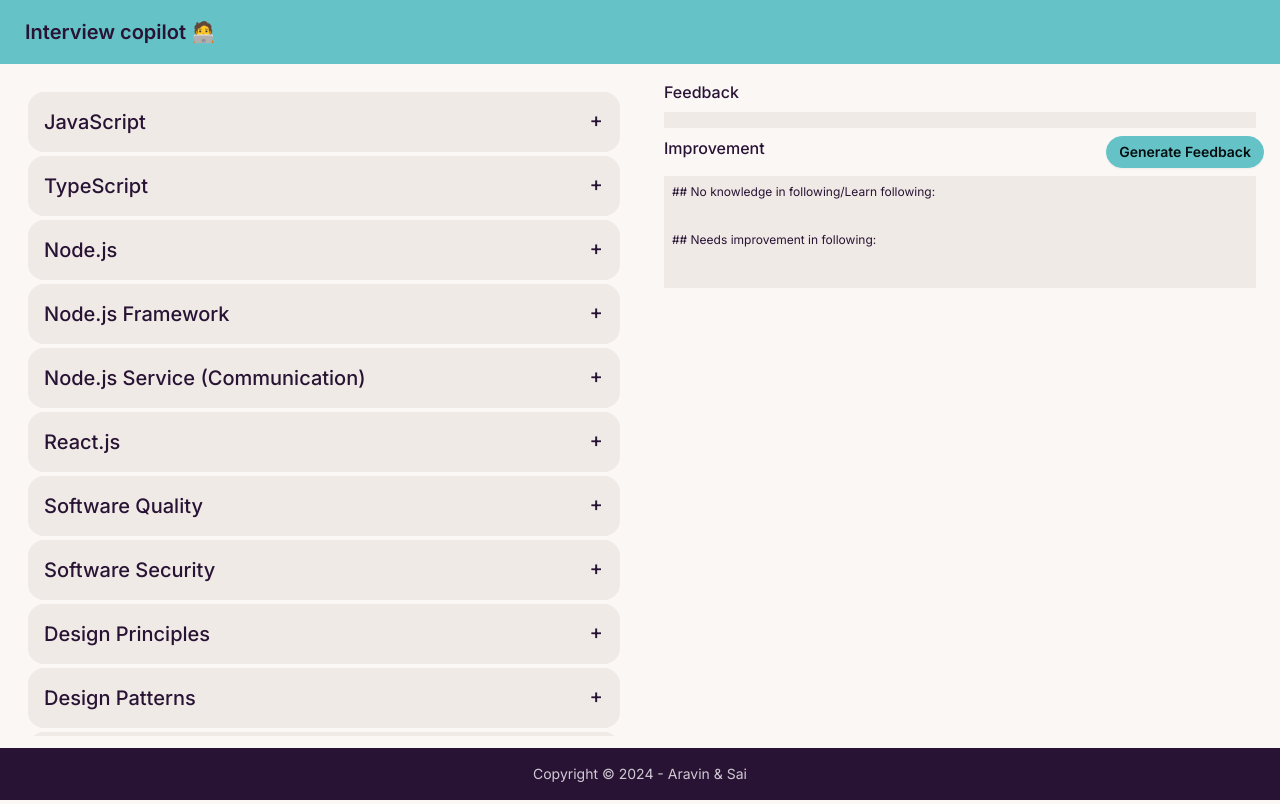
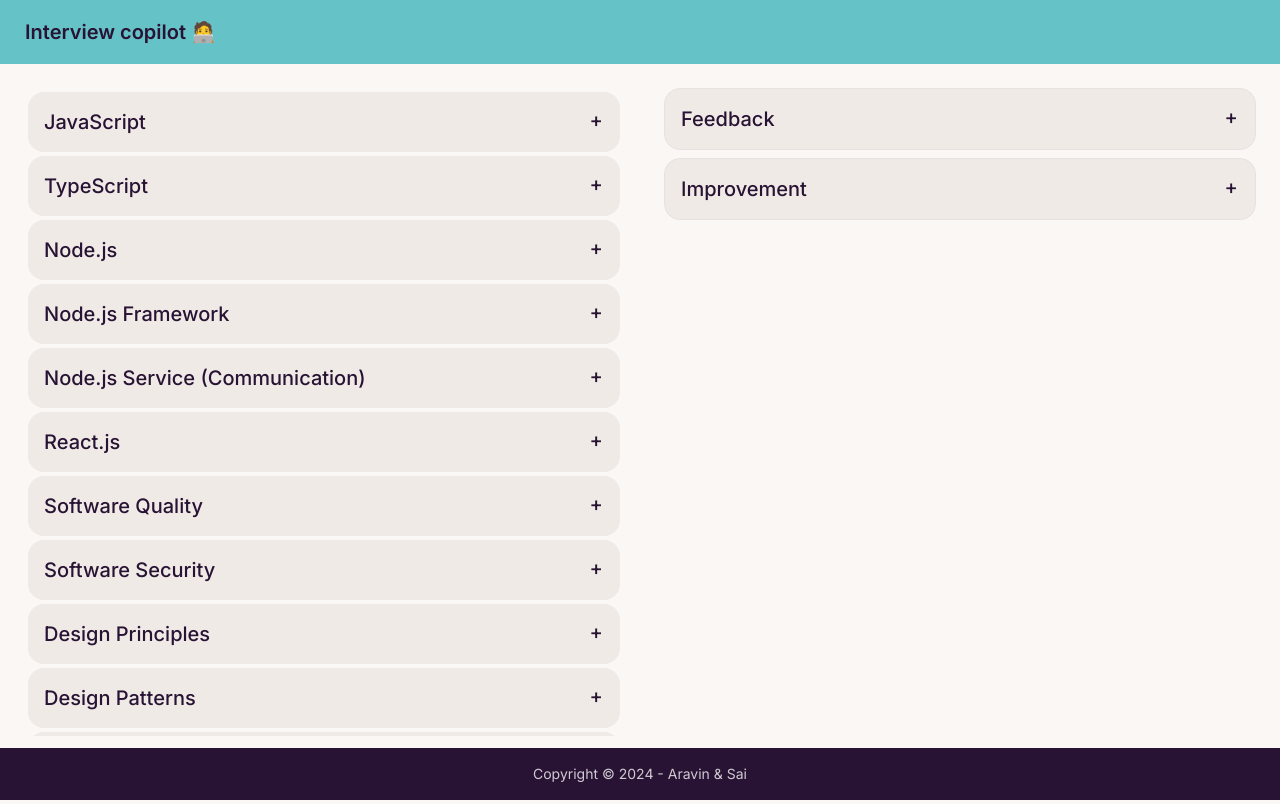
Before and after one commit to Aravin/interview-copilot, a Next.js app: page /interview in a window 1280 px wide. Built offline with nearby package versions, Linux system fonts and the light colour scheme.

Commit message:
Added collapse for feedback

```diff
--- a/app/interview/page.tsx
+++ b/app/interview/page.tsx
@@ -45,9 +45,13 @@
           ))}
         </section>
 
-        <section className="flex flex-col overflow-y-scroll overflow-x-hidden max-h-[calc(100vh-12rem)]">
+        <section className="flex flex-col overflow-y-scroll overflow-x-hidden max-h-[calc(100vh-9rem)] p-2 gap-2">
+          <div className="overflow-y-scroll">
           <FeedbackDetailsSection feedback={q} />
+          </div>
+          <div className="overflow-y-scroll">
           <FeedbackImprovementSection feedback={q} />
+          </div>
         </section>
       </main>
     </Suspense>
--- a/components/feedback-details-section.tsx
+++ b/components/feedback-details-section.tsx
@@ -1,9 +1,10 @@
 export const FeedbackDetailsSection = ({ feedback }: any) => {
 
   return (
-    <div>
-      <div className="font-medium pl-2">Feedback</div>
-      <div className="bg-base-200 p-2 m-2 text-xs">
+    <div className="collapse collapse-plus border-base-300 bg-base-200 border">
+      <input type="checkbox" />
+      <div className="collapse-title text-xl font-medium">Feedback</div>
+      <div className="collapse-content text-xs overflow-scroll">
         {feedback && Object.keys(feedback).map((skill: string, index: number) => {
           return (
             <div key={index}>
@@ -98,5 +99,5 @@
         })}
       </div>
     </div>
-  );
+  )
 };
--- a/components/feedback-improvement-section.tsx
+++ b/components/feedback-improvement-section.tsx
@@ -8,17 +8,21 @@
   const toggleModal = () => {
     setIsModalOpen(!isModalOpen);
   }
+
   return (
+    <div className="collapse collapse-plus border-base-300 bg-base-200 border ">
+      <input type="checkbox" />
+      <div className="collapse-title text-xl font-medium">Improvement</div>
+      <div className="collapse-content text-xs overflow-auto">
         <div>
           {
-        isModalOpen && <FeedbackAISummarySection close={toggleModal} feedback={JSON.stringify(feedback)}  />
+            isModalOpen && <FeedbackAISummarySection close={toggleModal} feedback={JSON.stringify(feedback)} />
           }
           <div className="font-medium pl-2 flex flex-row justify-between">
             <span>Improvement</span>
             <button className="btn btn-primary btn-sm" onClick={() => setIsModalOpen(true)}>Generate Feedback</button>
           </div>
 
-      <div className="bg-base-200 p-2 m-2 text-xs">
           <div>
             <span>## No knowledge in following/Learn following:</span><br /><br />
             {
@@ -73,5 +77,7 @@
           <br />
         </div>
       </div>
+    </div>
   );
+
 };
--- a/components/question.tsx
+++ b/components/question.tsx
@@ -1,4 +1,4 @@
-import { useEffect, useState, useRef } from "react";
+import { useEffect, useState } from "react";
 import RangeInput from "./range-input";
 import { useSearchParams } from "next/navigation";
 import CopyButton from "./copy-button";
@@ -13,7 +13,6 @@
   level: string;
 }) {
   const [isClient, setIsClient] = useState(false);
-  const inputRef = useRef<HTMLInputElement>(null);
   const interviewId = useSearchParams().get("id");
   const [asked, setAsked] = useState(level ? true : false);
 
```
Lines whose indentation alone changed are shown as unchanged.
